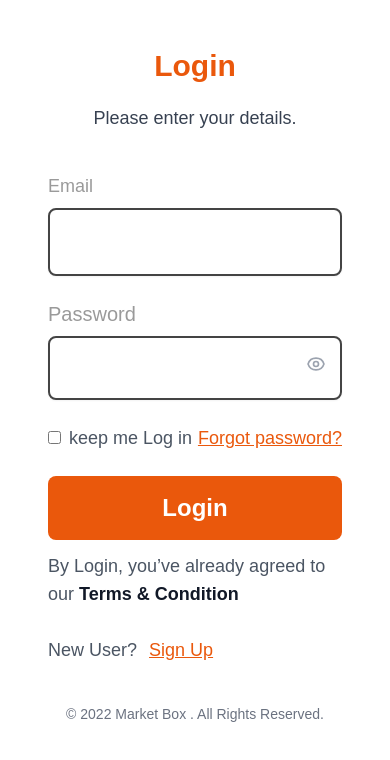
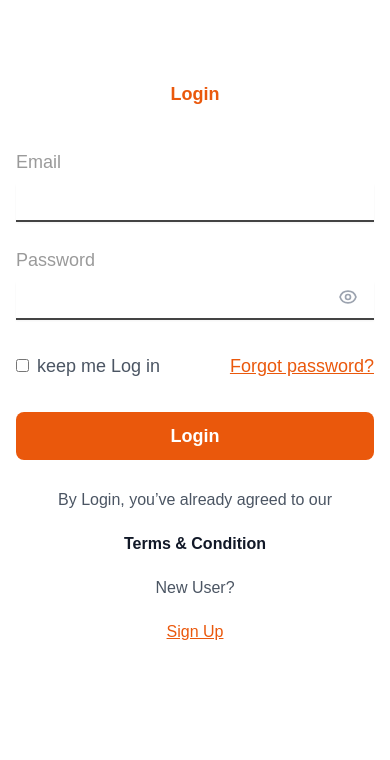
Before and after one commit to mbox-project/mbox-user, a Next.js app: page /auth/login in a window 390 px wide. Shown: the top 760 px of the page. Built offline with nearby package versions, Linux system fonts and the light colour scheme; a web font is replaced by a local one.

Commit message:
worked on the auth pages

```diff
--- /dev/null
+++ b/components/Authbg/index.jsx
@@ -0,0 +1,11 @@
+import React from "react";
+import authbgimg from "../../public/images/authbg.png";
+import Image from "next/image";
+const Authbg = () => {
+  return (
+    <div>
+      <Image src={authbgimg} width="700px" height="650px" />
+    </div>
+  );
+};
+export default Authbg;
--- a/pages/auth/login/index.jsx
+++ b/pages/auth/login/index.jsx
@@ -1,9 +1,9 @@
 import Image from "next/image";
 import React from "react";
-import icon from "../../../public/images/icon.png";
-import logo from "../../../public/images/logo.png";
+import loginbg from "../../../public/images/loginbg.png";
+// import logo from "../../../public/images/logo.png";
 import Button from "../../../components/Button";
-import Footer from "../../../components/Footer";
+// import Footer from "../../../components/Footer";
 import Input from "../../../components/Input";
 import Label from "../../../components/Label";
 import Link from "next/link";
@@ -20,9 +20,10 @@ function Login() {
   };
 
   return (
-    <div className="w-full h-screen flex">
-      <div className="hidden w-1/2 mx-auto min-h-screen lg:block">
-        <div>
+    <div className=" flex">
+      <div className="hidden w-1/2   backlogin lg:block">
+        <Image src={loginbg} />
+        {/* <div>
           <div className="p-5">
             <Image src={logo} />
           </div>
@@ -36,20 +37,20 @@ function Login() {
               marketplace.
             </p>
           </div>
-        </div>
+        </div> */}
       </div>
-      <div className="w-full lg:w-1/2 lg:mx-auto md:my-auto bg-white p-12">
-        <div className="w-full">
-          <div className="text-center pb-10">
-            <h1 className="text-3xl lg:text-5xl font-bold text-orange-600 mb-5">
+      <div className="w-full lg:w-1/2 px-4  bg-white">
+        <div>
+          <div className="text-center">
+            <h1 className="text-lg md:text-xl font-bold mt-20 text-orange-600 ">
               Login
             </h1>
-            <p className=" lg:text-base text-lg text-gray-700">
+            <p className=" hidden md:flex justify-center md:text-lg pt-2 text-gray-700">
               Please enter your details.
             </p>
           </div>
-          <form className=" px-0 lg:px-10">
-            <div className="mb-6">
+          <form className=" mt-10  px-0 lg:px-10">
+            <div className="mb-6 ">
               <Label
                 className="w-full  text-lg lg:text-base text-[#9A9A9A]"
                 htmlFor="email"
@@ -58,15 +59,15 @@ function Login() {
               <Input
                 name="email"
                 type="email"
-                className="w-full  p-4 pr-12 mt-2 text-2xl lg:text-base border-[#444444] border-2 rounded-lg shadow-sm"
+                className="w-full p-1 md:p-2  focus:outline-none pr-12 text-lg lg:text-base  mt-2 border-[#444444] border-b-2  border-t-0  border-x-0 md:border-2  md:rounded-lg shadow-sm rounded-none"
                 required={true}
                 autoFocus={false}
                 onChange={onChangeInput}
               />
             </div>
-            <div className="mb-6">
+            <div className="mb-0 mt-0 md:mt-4">
               <Label
-                className="w-full text-xl lg:text-base text-[#9A9A9A]"
+                className="w-full text-lg lg:text-base text-[#9A9A9A]"
                 htmlFor="password"
                 title="Password"
               />
@@ -74,7 +75,7 @@ function Login() {
                 <Input
                   name="password"
                   type="password"
-                  className="w-full p-4 pr-12 text-lg lg:text-base  mt-2 border-[#444444] border-2 rounded-lg shadow-sm"
+                  className="w-full p-1 md:p-2  focus:outline-none pr-12 text-lg lg:text-base  mt-2 border-[#444444] border-b-2  border-t-0  border-x-0 md:border-2  md:rounded-lg shadow-sm rounded-none"
                   required={true}
                   autoFocus={false}
                   onChange={onChangeInput}
@@ -103,7 +104,7 @@ function Login() {
                 </span>
               </div>
             </div>
-            <div className="mb-6 flex justify-between text-gray-600">
+            <div className="py-8 flex justify-between text-gray-600">
               <div>
                 <Input
                   type="checkbox"
@@ -122,32 +123,34 @@ function Login() {
               </div>
             </div>
             <Button
-              className="w-full bg-orange-600 h-16  mb-0 lg:mb-4 rounded-lg text-white text-2xl font-semibold"
+              className="w-full bg-orange-600 h-12  mb-0 lg:mb-4 rounded-lg text-white text-lg  lg:text-2xl font-semibold"
               onClick={onSubmitHandler}
             >
               Login
             </Button>
-            <div className="flex justify-center mb-3">
-              <span className="text-gray-600 text-lg leading-12  lg:leading-0  lg:text-sm pt-3">
+            <div className=" block  pt-4 md:flex justify-center">
+              <span className="text-gray-600 flex  justify-center text-md lg:leading-0  lg:text-sm pt-3">
                 By Login, you’ve already agreed to our{" "}
-                <Link href="/">
-                  <a className="text-gray-900 pt-3  lg:pt-0 font-bold">
-                    Terms & Condition
-                  </a>
-                </Link>
               </span>
+              <Link href="/">
+                <a className="text-gray-900 pt-5 flex  justify-center  md:pt-3 lg:pt-0 font-bold">
+                  Terms & Condition
+                </a>
+              </Link>
             </div>
-            <div className="flex pt-4 lg:pt-0">
-              <p className="mr-3 text-gray-600 text-lg lg:text-xl">New User?</p>
+            <div className="block lg:flex pt-5 lg:pt-0">
+              <p className=" text-gray-600 text-md  flex justify-center lg:text-xl">
+                New User?
+              </p>
               <Link href="/auth/register">
-                <a className="text-orange-600 text-lg lg:text-xl underline">
+                <a className="text-orange-600 flex justify-center pt-5 text-md lg:text-xl underline">
                   Sign Up
                 </a>
               </Link>
             </div>
           </form>
         </div>
-        <Footer />
+        {/* <Footer /> */}
       </div>
     </div>
   );
--- a/pages/auth/reset-password/index.jsx
+++ b/pages/auth/reset-password/index.jsx
@@ -2,7 +2,7 @@ import React from "react";
 import logo from "../../../public/images/logo.png";
 import icon from "../../../public/images/icon.png";
 import Button from "../../../components/Button";
-import Footer from "../../../components/Footer";
+// import Footer from "../../../components/Footer";
 import Label from "../../../components/Label";
 import Image from "next/image";
 import Input from "../../../components/Input";
@@ -32,17 +32,17 @@ function ResetPassword() {
           </p>
         </div>
       </div>
-      <div className=" lg:w-1/2 mx-auto w-full inputcolor p-12 my-auto">
+      <div className=" lg:w-1/2 mx-auto w-full inputcolor  ">
         <div className="w-full">
           <div className="text-center">
-            <h1 className="text-3xl font-bold text-orange-600 mb-3">
+            <h1 className="text-xl font-bold mt-20 text-orange-600 mb-3">
               Reset Password
             </h1>
-            <p className=" lg:text-base text-lg text-gray-700">
+            <p className="hidden md:flex justify-center  text-lg text-gray-700">
               Enter a new password
             </p>
           </div>
-          <form className=" px-0 lg:px-10">
+          <form className=" px-4 mt-10 lg:px-10">
             <div className="mb-4">
               <Label
                 className="w-full text-lg lg:text-base text-[#9A9A9A]"
@@ -54,7 +54,7 @@ function ResetPassword() {
                 <Input
                   name="password"
                   type="password"
-                  className="w-full p-2 pr-12 text-base inputcolor lg:text-sm mt-2 border-[#444444] border-2 rounded-md shadow-sm"
+                  className="w-full p-1 md:p-2  focus:outline-none pr-12 text-lg lg:text-base  mt-2 border-[#444444] border-b-2  border-t-0  border-x-0 md:border-2  md:rounded-lg shadow-sm rounded-none"
                   autoFocus={true}
                   required={true}
                   onChange={onChangeInput}
@@ -84,7 +84,7 @@ function ResetPassword() {
               </div>
             </div>
 
-            <div className="mb-4">
+            <div className="mb-4 mt-10">
               <Label
                 className="w-full text-lg lg:text-base text-[#9A9A9A]"
                 htmlFor="password"
@@ -95,7 +95,7 @@ function ResetPassword() {
                 <Input
                   name="password"
                   type="password"
-                  className="w-full p-2 pr-12 text-base inputcolor lg:text-sm mt-2 border-[#444444] border-2 rounded-md shadow-sm"
+                  className="w-full p-1 md:p-2  focus:outline-none pr-12 text-lg lg:text-base  mt-2 border-[#444444] border-b-2  border-t-0  border-x-0 md:border-2  md:rounded-lg shadow-sm rounded-none"
                   autoFocus={true}
                   required={true}
                   onChange={onChangeInput}
@@ -127,12 +127,12 @@ function ResetPassword() {
             </div>
 
             <Button
-              className="w-full bg-orange-600 p-2  mt-3 mb-4 rounded-md shadow-lg  text-white text-lg font-semibold"
+              className="w-full bg-orange-600 h-12  mt-8  mb-0 lg:mb-4 rounded-lg text-white text-lg  lg:text-2xl font-semibold"
               onClick={onSubmitHandler}
             >
               Reset my password
             </Button>
-            <Footer />
+            {/* <Footer /> */}
           </form>
         </div>
       </div>
--- a/pages/auth/verify/index.jsx
+++ b/pages/auth/verify/index.jsx
@@ -3,7 +3,7 @@ import icon from "../../../public/images/icon.png";
 import logo from "../../../public/images/logo.png";
 import Button from "../../../components/Button";
 import Input from "../../../components/Input";
-import Footer from "../../../components/Footer";
+// import Footer from "../../../components/Footer";
 import Image from "next/image";
 
 function VerifyOTP() {
@@ -42,9 +42,9 @@ function VerifyOTP() {
         </div>
       </div>
 
-      <div className="w-full lg:w-1/2 lg:mx-auto my-auto px-12">
+      <div className="w-full lg:w-1/2 lg:mx-auto  px-4">
         <div className="w-full  font-poppins text-center">
-          <h1 className="lg:text-3xl text-orange-600 text-4xl lg:pt-0 font-poppins font-extrabold ">
+          <h1 className="lg:text-3xl text-orange-600 text-xl lg:pt-0 font-poppins font-extrabold ">
             OTP Verification
           </h1>
           <p className="block pb-3 pt-4 text-base lg:text-xs md:pt-6  lg:pt-3 px-12 lg:px-52 leading-relaxed ">
@@ -88,7 +88,7 @@ function VerifyOTP() {
             Verify and Proceed
           </Button>
         </form>
-        <Footer />
+        {/* <Footer /> */}
       </div>
     </div>
   );
--- a/styles/globals.css
+++ b/styles/globals.css
@@ -23,6 +23,9 @@
 .featurebg{
   background-color: #FFF9FF;
 }
+.backlogin{
+  height: 100%;
+}
 
 
 /* .suggested{
```
Also changed, not shown: pages/auth/register/index.jsx (+14 -14 lines), public/images/authbg.png (added), public/images/loginbg.png (added).
